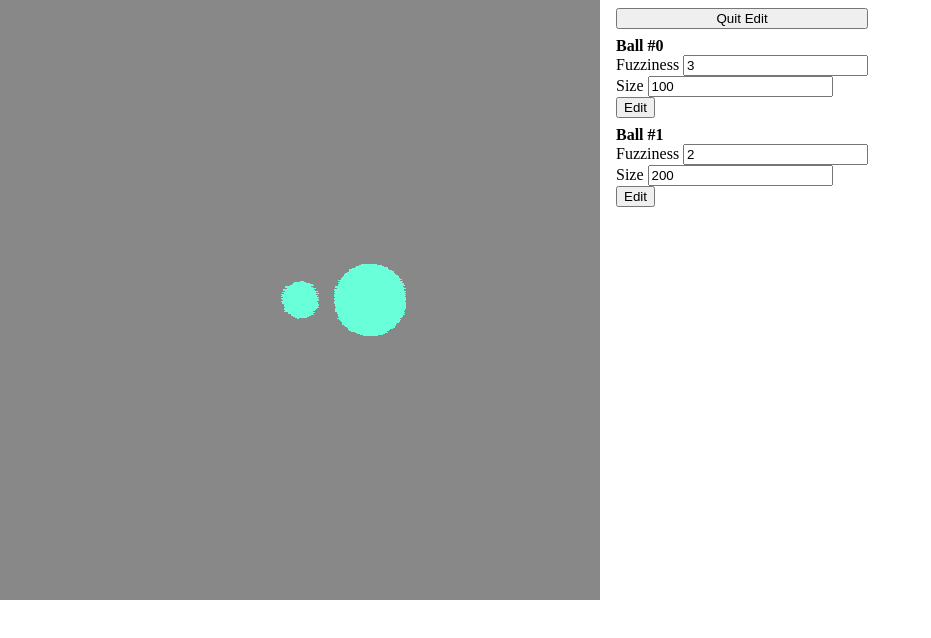
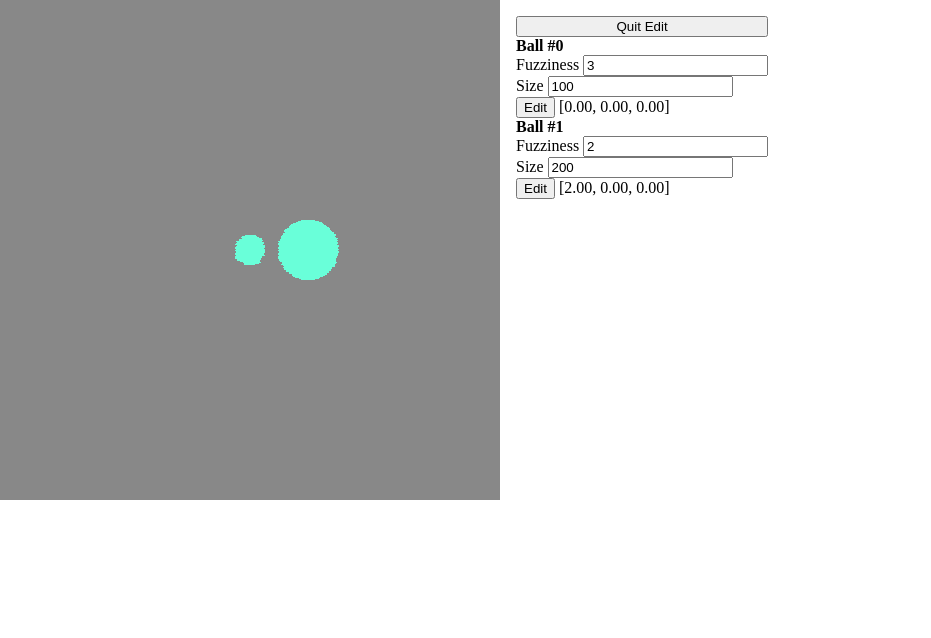
Before and after one commit to Draconizations/petzlab, a SvelteKit app: page / in a window 1280 px wide. Shown: the top 638 px of the page, without its empty margins (0-931 px from the left). Built offline with nearby package versions, Linux system fonts and the light colour scheme.

Commit message:
tweak the controls

```diff
--- a/src/lib/components/view/ViewPort.svelte
+++ b/src/lib/components/view/ViewPort.svelte
@@ -1,15 +1,24 @@
 <script lang="ts">
 	import { onMount } from "svelte"
   import * as THREE from "three"
+  import { OrbitControls, TransformControls } from "three/examples/jsm/Addons.js";
 
   let viewParentElement: Node
 
-  export let scene: THREE.Scene
+  export let scene = new THREE.Scene()
+  export let camera = new THREE.PerspectiveCamera(30, 1, 0.1, 1000)
+  export let renderer = new THREE.WebGLRenderer()
+
+  export let transform = new TransformControls(camera, renderer.domElement)
+  scene.add(transform)
+
+  export let orbit = new OrbitControls(camera, renderer.domElement)
+  camera.position.z = 32
+  orbit.update()
+
   scene.background = new THREE.Color(0x888888)
-  export let camera: THREE.Camera
-  export let renderer: THREE.WebGLRenderer
 
-  renderer.setSize(600, 600)
+  renderer.setSize(500, 500)
 
   onMount(() => {
     viewParentElement.appendChild(renderer.domElement)
--- a/src/lib/style.css
+++ b/src/lib/style.css
@@ -1,3 +1,7 @@
+* {
+  box-sizing: border-box;
+}
+
 body {
   margin: 0;
 }
--- /dev/null
+++ b/src/lib/utils/index.ts
@@ -0,0 +1,8 @@
+export function debounce<T extends (...args: any[]) => any>(cb: T, wait: number) {
+  let h: any;
+  const callable = (...args: any) => {
+      clearTimeout(h);
+      h = setTimeout(() => cb(...args), wait);
+  };
+  return <T>(<any>callable);
+}
--- a/src/lib/utils/renderUtils.ts
+++ b/src/lib/utils/renderUtils.ts
@@ -1,6 +1,7 @@
 import * as THREE from "three"
 import ballVertexShader from "$lib/shaders/ball.vert?raw"
 import ballFragmentShader from "$lib/shaders/ball.frag?raw"
+import type { TransformControls } from "three/examples/jsm/Addons.js"
 
 interface BallMesh extends BallOptions {
   mesh: THREE.Mesh,
@@ -10,7 +11,7 @@ export interface BallOptions {
   outline: number,
   fuzz: number,
   size: number,
-  pos?: THREE.Vector3
+  pos: THREE.Vector3
 }
 
 export function makeBallz(options: BallOptions[]) {
@@ -19,11 +20,9 @@ export function makeBallz(options: BallOptions[]) {
   for (let i = 0; i < options.length; i++) {
     const mesh = createBallMesh(options[i])
 
-    if (!options[i].pos) {
-      options[i].pos = new THREE.Vector3(i * 2, 0, 0)
-    }
+    options[i].pos = new THREE.Vector3(i * 2, 0, 0)
 
-    mesh.position.set(options[i].pos?.x || 0, options[i].pos?.y || 0, options[i].pos?.z || 0)
+    mesh.position.set(options[i].pos.x || 0, options[i].pos.y || 0, options[i].pos.z || 0)
 
     ballz.push({...options[i], ...{
       mesh,
@@ -53,10 +52,12 @@ export function makeBallz(options: BallOptions[]) {
         ballz[i].mesh = mesh
       })
     },
-    updateBall: (ball: BallMesh, options: BallOptions, scene: THREE.Scene) => {
+    updateBall: (ball: BallMesh, options: BallOptions, scene: THREE.Scene, transform: TransformControls) => {
+      transform.detach()
       scene.remove(ball.mesh)
       const mesh = createBallMesh(options)
       scene.add(mesh)
+      transform.attach(mesh)
       ball.mesh = mesh
     },
     balls: ballz
@@ -68,7 +69,7 @@ function createMaterial(options: BallOptions) {
     uniforms: {
       fuzzAmount: { value: options.fuzz / 50 },
       ballSize: { value: options.size / 100 },
-      viewportSize: { value: new THREE.Vector2(600, 600)},
+      viewportSize: { value: new THREE.Vector2(500, 500)},
       outlines: { value: options.outline }
     },
     vertexShader: ballVertexShader,
@@ -92,6 +93,6 @@ function createBallMesh(options: BallOptions) {
   const geometry = createGeometry(options)
 
   const mesh = createMesh(geometry, material)
-  mesh.position.set(options.pos?.x || 0, options.pos?.y || 0, options.pos?.z || 0)
+  mesh.position.set(options.pos.x, options.pos.y, options.pos.z)
   return mesh
 }
--- a/src/routes/+page.svelte
+++ b/src/routes/+page.svelte
@@ -1,54 +1,66 @@
 <script lang="ts">
 	import ViewPort from "$lib/components/view/ViewPort.svelte"
+	import { debounce } from "$lib/utils"
+	import { makeBallz, type BallOptions  } from "$lib/utils/renderUtils"
 	import * as THREE from "three"
-	import { makeBallz  } from "$lib/utils/renderUtils"
-  import { OrbitControls, TransformControls } from "three/examples/jsm/Addons.js";
+	import { OrbitControls, TransformControls } from "three/examples/jsm/Addons.js"
 
 	const scene = new THREE.Scene()
   const camera = new THREE.PerspectiveCamera(30, 1, 0.1, 1000)
   const renderer = new THREE.WebGLRenderer()
 
   const transform = new TransformControls(camera, renderer.domElement)
-  scene.add(transform)
+	const orbit = new OrbitControls(camera, renderer.domElement)
 
-  const controls = new OrbitControls(camera, renderer.domElement)
-  camera.position.z = 32
-  controls.update()
+	transform.addEventListener("objectChange", () => orbit.enableRotate = false)
+	renderer.domElement.addEventListener("mouseup", () => orbit.enableRotate = true)
 
-	const balls = [
+	transform.addEventListener("objectChange", debounce(() => {
+		if (editing === -1) return
+
+		balls[editing].pos = transform.object?.position || new THREE.Vector3(0, 0, 0)
+		updateBall(editing)
+	}, 250))
+
+	const balls: BallOptions[] = [
 		{
 			outline: -1,
 			fuzz: 3,
-			size: 100
+			size: 100,
+			pos: new THREE.Vector3(0, 0, 0)
 		},
 		{
 			outline: -1,
 			fuzz: 2,
-			size: 200
+			size: 200,
+			pos: new THREE.Vector3(2, 0, 0)
 		}
 	]
 
-	const ballz = makeBallz(balls)
+	let editing: number
+
+	let ballz = makeBallz(balls)
 	ballz.addBallz(scene)
 
   function updateBall(i: number) {
-    ballz.updateBall(ballz.balls[i], balls[i], scene)
+    ballz.updateBall(ballz.balls[i], balls[i], scene, transform)
+		ballz = ballz
   }
 
   function setTransformControls(i: number) {
     transform.detach()
     if (i !== -1) {
       transform.attach(ballz.balls[i].mesh)
-      controls.enableRotate = false
+			editing = i
     } else {
-      controls.enableRotate = true
+			editing = -1
     }
   }
 </script>
 
 <div class="row">
-	<ViewPort scene={scene} camera={camera} {renderer} />
-	<div class="col">
+	<ViewPort {scene} {orbit} {transform} {camera} {renderer} />
+	<div class="col pad">
     <button on:click={() => setTransformControls(-1)}>Quit Edit</button>
 		{#each ballz.balls as ball, index}
       <div>
@@ -58,9 +70,11 @@
         <span>Size</span>
         <input type="number" bind:value={balls[index].size} on:input={() => updateBall(index)}><br/>
         <button on:click={() => setTransformControls(index)}>Edit</button>
+				[{ballz.balls[index].mesh.position.x.toFixed(2)}, {ballz.balls[index].mesh.position.y.toFixed(2)}, {ballz.balls[index].mesh.position.z.toFixed(2)}]
       </div>
     {/each}
 	</div>
+	<div id="help"></div>
 </div>
 
 <style>
@@ -68,11 +82,12 @@
 	.col {
 		display: flex;
 		flex-direction: column;
-    gap: 0.5rem;
   }
 
-	.col {
-		padding: 0.5rem;
+	.pad {
+		padding: 1rem;
+		min-width: 0;
+		min-height: 0;
 	}
 
 	@media (min-width: 600px) {
```
Also changed, not shown: .eslintrc.cjs.
